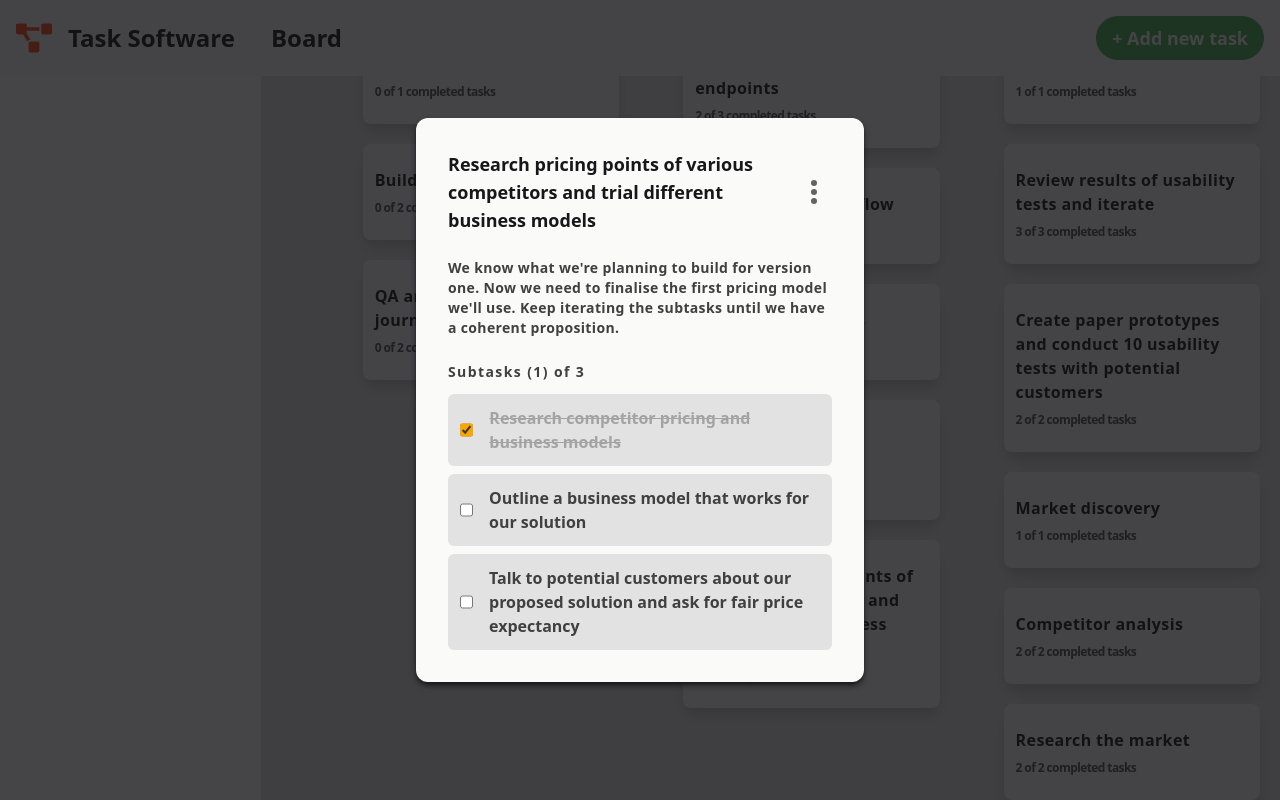
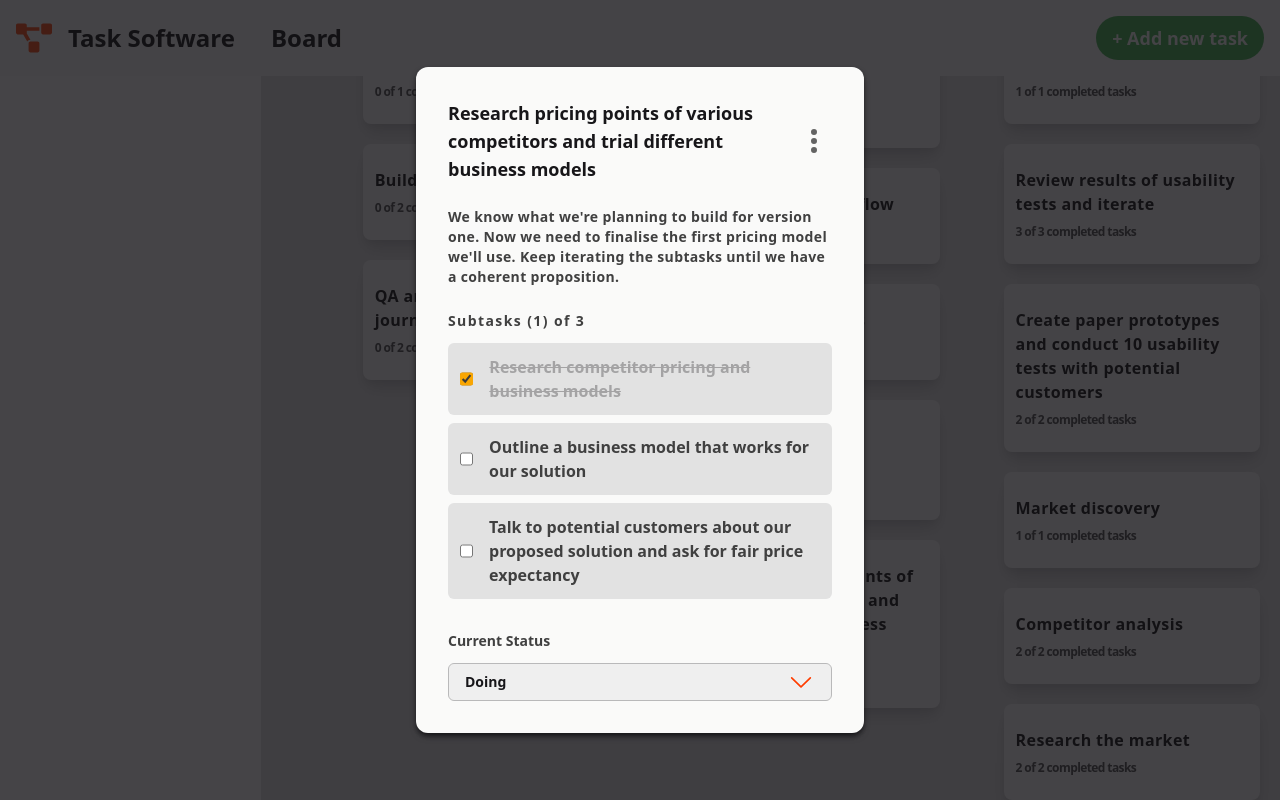
Before and after one commit to alexandru-posirca/Task-Management-Software, a React (Vite) app: page / in a window 1280 px wide. Both pictures are taken after a click on the element 811 px from the left and 624 px from the top of the page. Built offline with nearby package versions, Linux system fonts and the light colour scheme.

Commit message:
Current status task & close modal task

```diff
--- a/src/modals/TaskModal.jsx
+++ b/src/modals/TaskModal.jsx
@@ -3,6 +3,7 @@ import { useDispatch, useSelector } from "react-redux"
 import EllipsisMenu from "../components/EllipsisMenu"
 import ellipsis from "../assets/ellipsis.svg"
 import Subtask from "../components/SubTask"
+import sliceBoards from "../redux/sliceBoards"
 
 
 function TaskModal({ colIndex, taskIndex, setTaskModalActive }) {
@@ -21,9 +22,10 @@ function TaskModal({ colIndex, taskIndex, setTaskModalActive }) {
     }
   })
 
-  const [status, setstatus] = useState(task.statusTask)
+  const [statusTask, setstatusTask] = useState(task.statusTask)
   const [newColIndex, setNewColIndex] = useState(columns.indexOf(col))
   const [ellipsisMenuActive, setEllipsisMenuActive] = useState(false)
+  const [deleteModalActive, setDeleteModalActive] = useState(false)
 
   const setActiveEditModal = () => {
 
@@ -33,8 +35,26 @@ function TaskModal({ colIndex, taskIndex, setTaskModalActive }) {
 
   }
 
+  const onClose = e => {
+    if(e.target !== e.currentTarget) {
+      return
+    }
+    dispatch(
+      sliceBoards.actions.setTaskStatus({
+        taskIndex, colIndex, newColIndex, statusTask
+      })
+    )
+    setTaskModalActive(false)
+  }
+
+  const onChange = e => {
+    setstatusTask(e.target.value)
+    setNewColIndex(e.target.selectedIndex)
+  }
+
   return (
     <div
+    onClick={onClose}
     className="flex justify-center items-center bg-gray-500 bg-opacity-80 overflow-scroll scrollbar-hide fixed inset-0 z-50 px-2 py-4"
     >
       <div className="max-h-[95vh] m-auto scrollbar-hide overflow-y-scroll bg-white-main dark:bg-gray-500 text-gray-500 dark:text-white-main font-bold shadow-md shadow-gray-500 max-w-md w-full p-8 rounded-xl">
@@ -77,6 +97,24 @@ function TaskModal({ colIndex, taskIndex, setTaskModalActive }) {
             })
           }
         </div>
+        {/* Current Status */}
+        <div className="flex flex-col space-y-3 mt-8">
+          <label className="text-sm text-gray-400 dark:text-white-main">
+            Current Status
+          </label>
+          <select className="select-status px-4 py-2 rounded-md text-sm bg-transparent focus:border-0 border border-gray-200 focus:outline-orange-300 outline-none flex-grow"
+          value={statusTask}
+          onChange={onChange}
+          >
+            {
+              columns.map((column, index) => (
+                <option className="status-option" key={index}>
+                  {column.titleColumn}
+                </option>
+              ))
+            }
+          </select>
+        </div>
       </div>
     </div>
   )
--- a/src/redux/sliceBoards.js
+++ b/src/redux/sliceBoards.js
@@ -1,5 +1,5 @@
 import { createSlice } from "@reduxjs/toolkit";
-import data from "../data/data.json";
+import data from "/public/data/data.json";
 
  const sliceBoards = createSlice( {
   name: 'boards',
@@ -43,6 +43,18 @@ import data from "../data/data.json";
       const subtask = task.subTasks.find((subtask, i) => i === payload.index);
       subtask.statusCompleted = !subtask.statusCompleted;
     },
+    setTaskStatus: (state, action) => {
+      const payload = action.payload;
+      const board = state.find((board) => board.statusActive);
+      const columns = board.columnsList;
+      const col = columns.find((col, i) => i === payload.colIndex);
+      if (payload.colIndex === payload.newColIndex) return;
+      const task = col.tasksList.find((task, i) => i === payload.taskIndex);
+      task.status = payload.status;
+      col.tasks = col.tasksList.filter((task, i) => i !== payload.taskIndex);
+      const newCol = columns.find((col, i) => i === payload.newColIndex);
+      newCol.tasksList.push(task);
+    },
   }
 })
 
```
Also changed, not shown: public/data/data.json (renamed from src/data/data.json).
